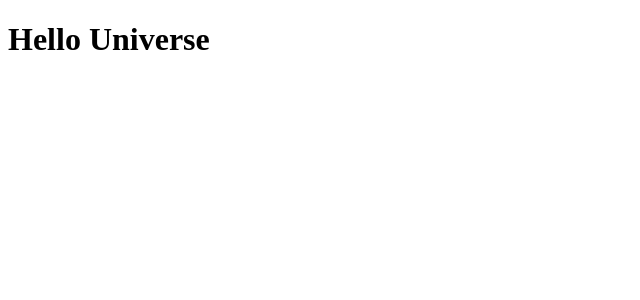
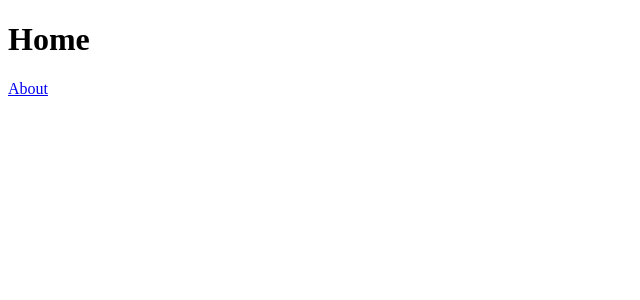
Before and after one commit to daichi0918/next-boilerplate, a Next.js app: page / in a window 1280 px wide. Shown: the top 300 px of the page, without its empty margins (0-640 px from the left). Built offline with nearby package versions, Linux system fonts and the light colour scheme.

Commit message:
testサンプルpassed

```diff
--- a/eslint.config.mjs
+++ b/eslint.config.mjs
@@ -69,6 +69,7 @@ const eslintConfig = [
       "next.config.ts",
       "postcss.config.mjs",
       "tailwind.config.ts",
+      "jest.config.ts",
     ],
     rules: {
       "import/no-default-export": "off",
--- /dev/null
+++ b/jest.setup.ts
@@ -0,0 +1 @@
+import "@testing-library/jest-dom";
--- a/package.json
+++ b/package.json
@@ -13,7 +13,9 @@
     "lint:fix": "next lint --fix",
     "format": "prettier --check \"**/*.{ts,tsx,js,jsx,cjs,mjs,md,json,lintstagedrc,yml,yaml}\"",
     "format:fix": "prettier --write \"**/*.{ts,tsx,js,jsx,cjs,mjs,md,json,lintstagedrc,yml,yaml}\"",
-    "prepare": "husky"
+    "prepare": "husky",
+    "test": "jest",
+    "test:watch": "jest --watch"
   },
   "dependencies": {
     "next": "15.1.3",
--- a/src/app/page.tsx
+++ b/src/app/page.tsx
@@ -1,13 +1,10 @@
-import { HelloUniverseLabel } from "@/components/hello-universe-label";
+import Link from "next/link";
 
-export default function Home() {
+export default function Page() {
   return (
-    <main>
-      <div className="flex h-screen items-center justify-center">
-        <div className="flex flex-col items-center">
-          <HelloUniverseLabel />
-        </div>
-      </div>
-    </main>
+    <div>
+      <h1>Home</h1>
+      <Link href="/about">About</Link>
+    </div>
   );
 }
```
Also changed, not shown: jest.config.ts (added, +18 -0 lines), 1 other file (tests, documents, lock files or other folders).
